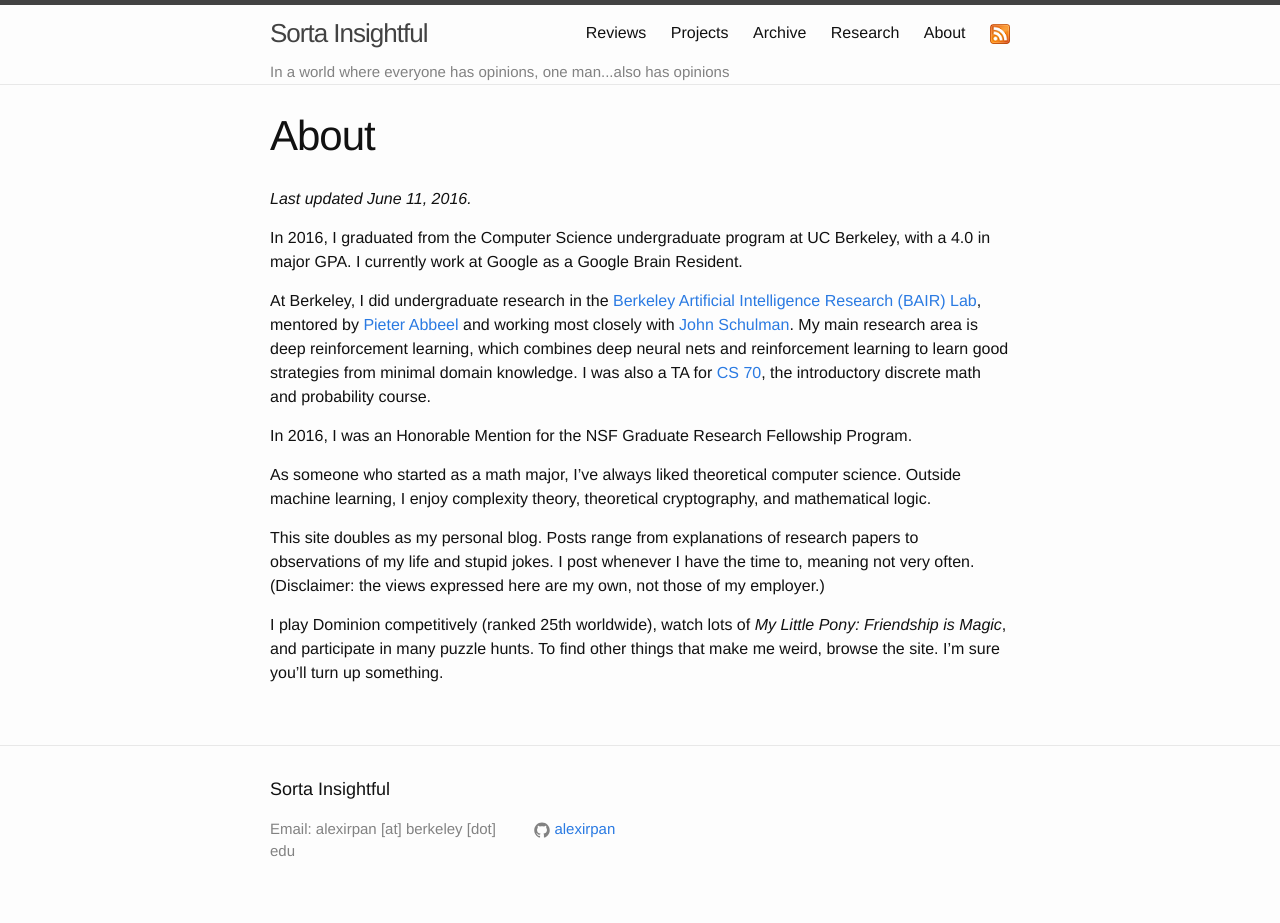
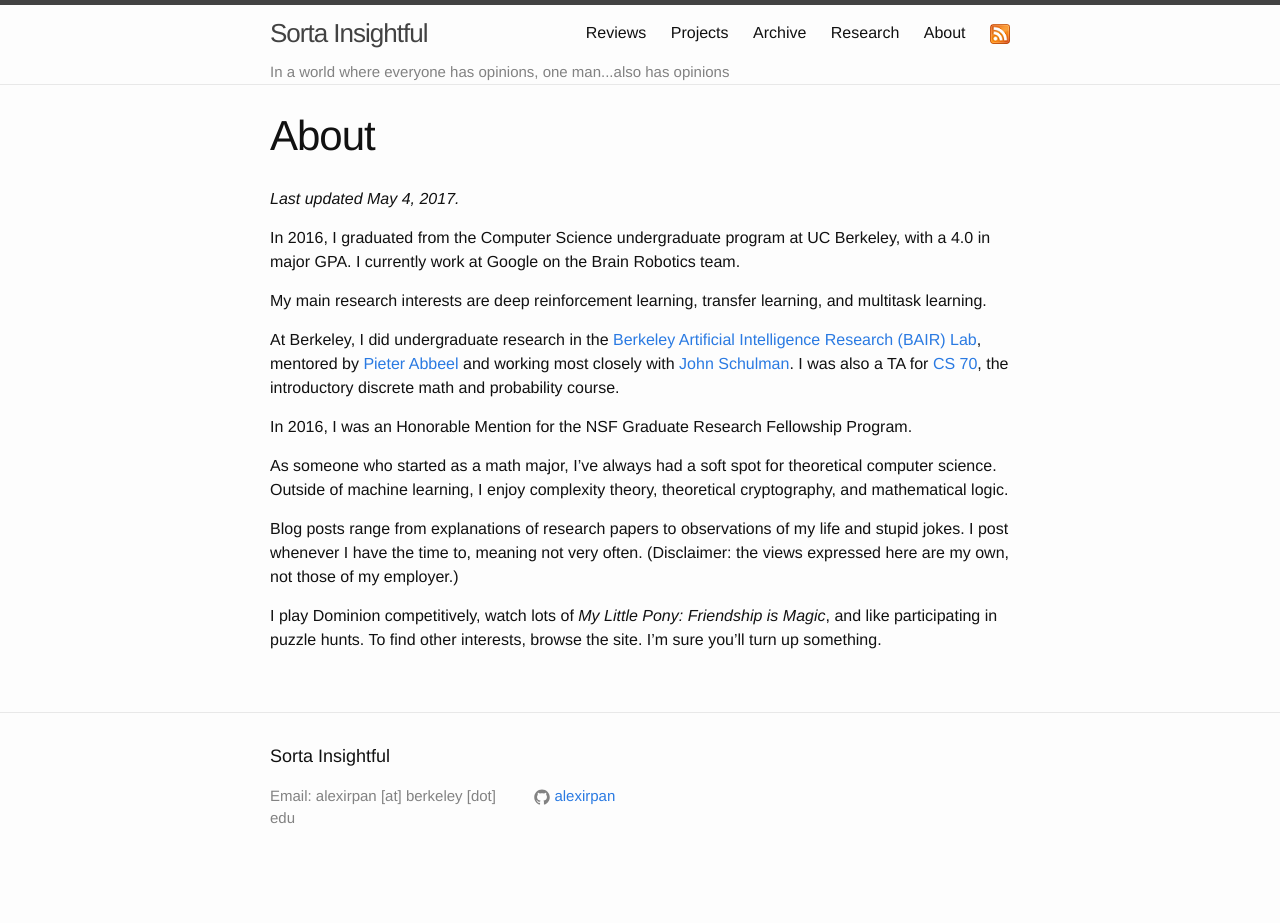
Before and after one commit to alexirpan/alexirpan.github.io, a Jekyll site: the page built from about.md, in a window 1280 px wide. Built offline with Jekyll 4.4.1, drawn with Linux system fonts in a browser that asks for light colours; nearby versions of some CDN libraries; after the commit the page ends 900 px from its top, so only the background shows below that.

Commit message:
Initial commit

```diff
--- a/about.md
+++ b/about.md
@@ -4,36 +4,36 @@ title: About
 permalink: /about/
 ---
 
-*Last updated June 11, 2016.*
+*Last updated May 4, 2017.*
 
 In 2016, I graduated from the Computer Science undergraduate program at UC
-Berkeley, with a 4.0 in major GPA. I currently work at Google as a
-Google Brain Resident.
+Berkeley, with a 4.0 in major GPA. I currently work at Google on the Brain
+Robotics team.
+
+My main research interests are deep reinforcement learning, transfer learning,
+and multitask learning.
 
 At Berkeley, I did undergraduate research in the [Berkeley Artificial Intelligence
 Research (BAIR) Lab](http://bair.berkeley.edu/),
 mentored by [Pieter Abbeel](http://www.cs.berkeley.edu/~pabbeel/) and
 working most closely with [John Schulman](http://www.eecs.berkeley.edu/~joschu/).
-My main research area is deep reinforcement learning, which combines
-deep neural nets and reinforcement learning to learn good strategies from
-minimal domain knowledge.
 I was also a TA for [CS 70](http://inst.eecs.berkeley.edu/~cs70),
 the introductory discrete math and probability course.
 
 In 2016, I was an Honorable Mention for the NSF Graduate Research Fellowship
 Program.
 
-As someone who started as a math major, I've always liked
-theoretical computer science. Outside machine learning, I enjoy
+As someone who started as a math major, I've always had a soft spot for
+theoretical computer science. Outside of machine learning, I enjoy
 complexity theory, theoretical cryptography, and mathematical logic.
 
-This site doubles as my personal blog.
-Posts range from explanations of research papers to observations
+Blog posts range from explanations of research papers to observations
 of my life and stupid jokes.
 I post whenever I have the time to, meaning not very often.
 (Disclaimer: the views expressed here are my own, not those of my employer.)
 
-I play Dominion competitively (ranked 25th worldwide),
-watch lots of *My Little Pony: Friendship is Magic*, and participate in many
-puzzle hunts. To find other things that make me weird, browse the site.
+I play Dominion competitively,
+watch lots of *My Little Pony: Friendship is Magic*, and like participating in
+puzzle hunts.
+To find other interests, browse the site.
 I'm sure you'll turn up something.
```
Also changed, not shown: rl-derivations.markdown (added, +31 -0 lines).
